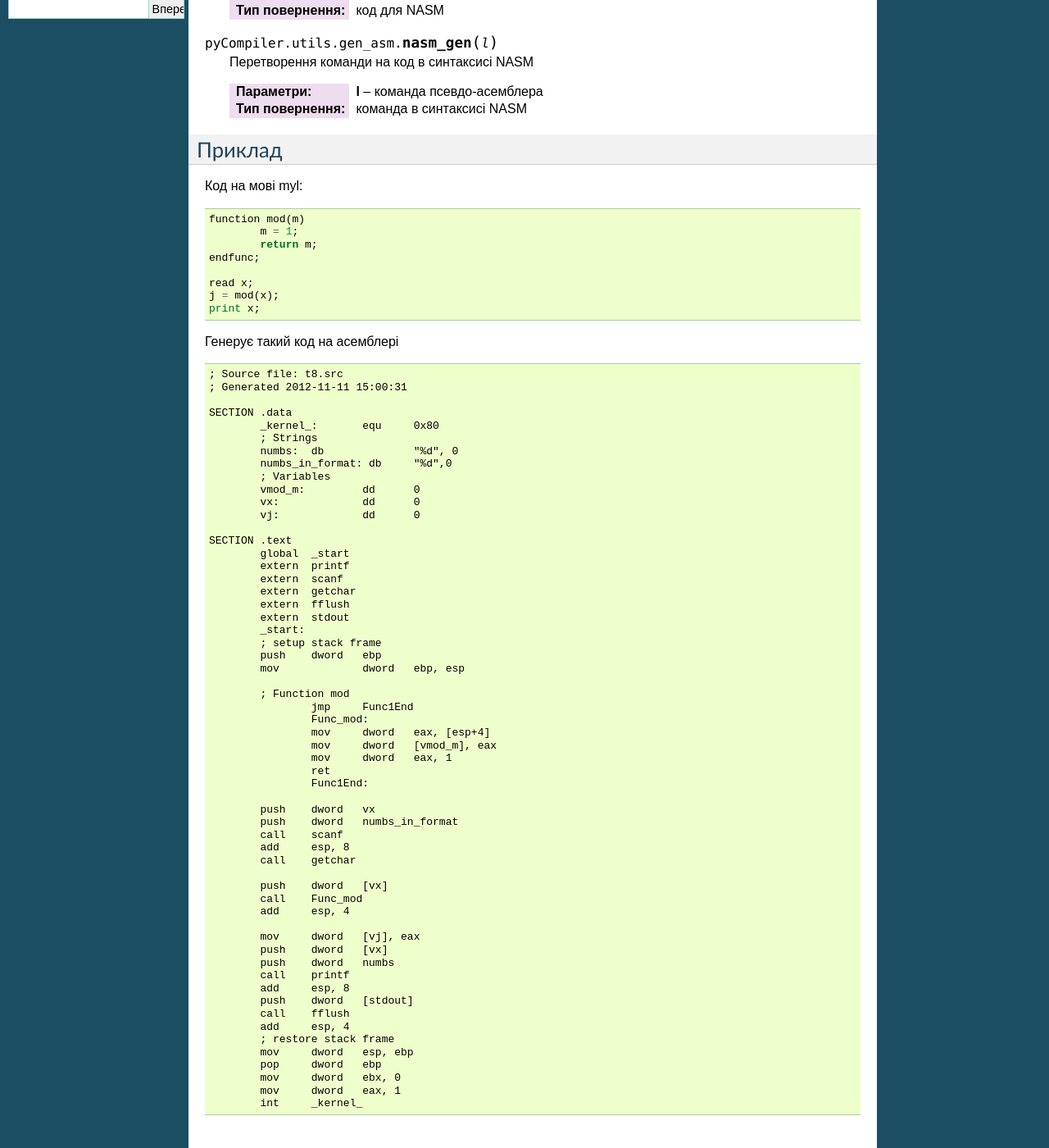
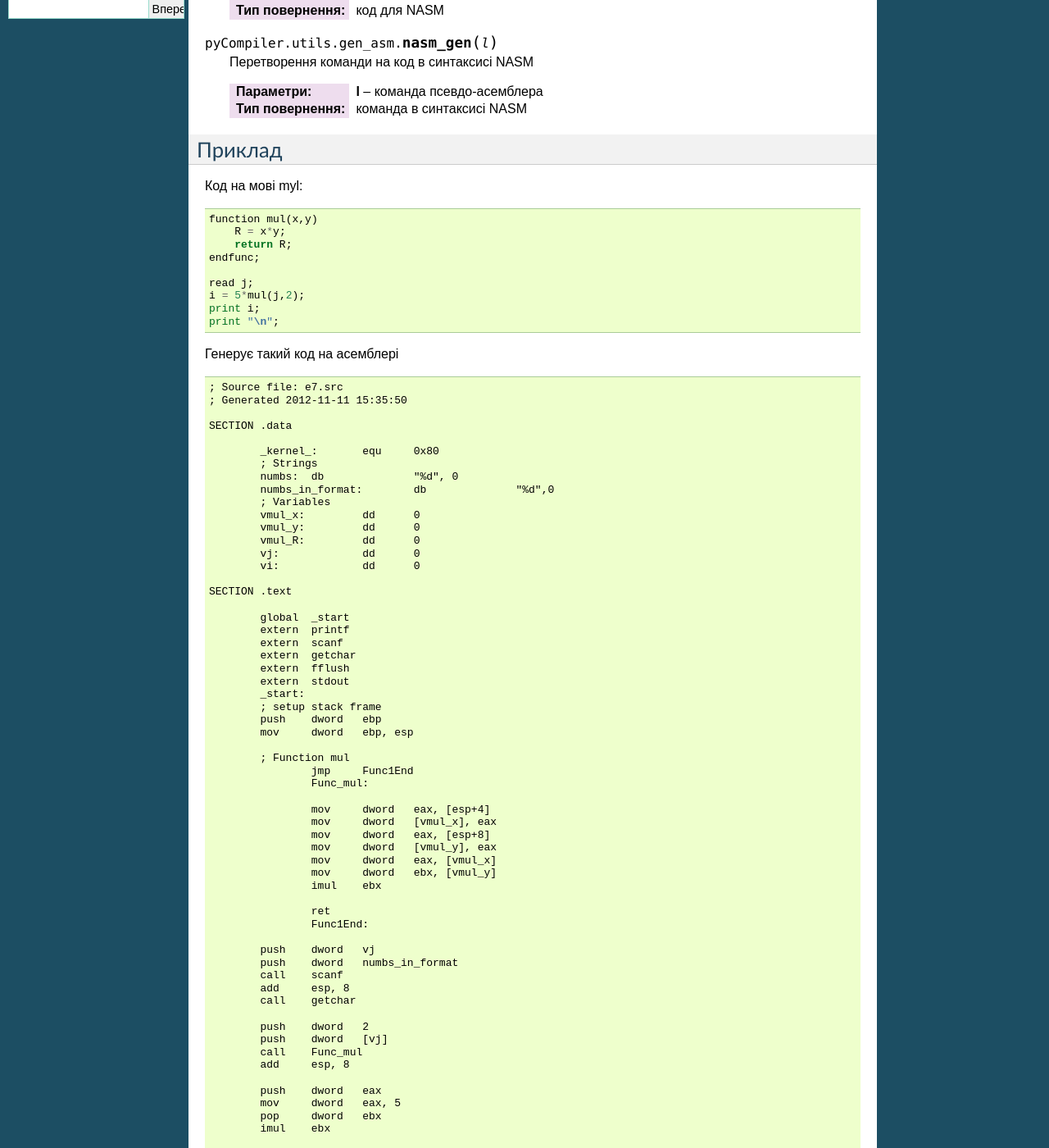
Before and after one commit to auliere/pyCompiler, a Sphinx documentation site: the page built from docs/source/asmgen.rst, in a window 1280 px wide and 1400 px high, scrolled down 398 px. Shown: the whole window at 82% size. Built offline with Sphinx 7.4.7, drawn with Linux system fonts in a browser that asks for light colours; formulas are drawn with MathJax 3; some of the changed text lies outside the part shown.

Commit message:
final docs

```diff
--- a/docs/source/asmgen.rst
+++ b/docs/source/asmgen.rst
@@ -28,33 +28,38 @@
 ------------------------------------------
 Код на мові myl::
 
-	function mod(m)
-		m = 1;
-		return m;
+	function mul(x,y)
+	    R = x*y;
+	    return R;
 	endfunc;
 
-	read x;
-	j = mod(x);
-	print x;
+	read j;
+	i = 5*mul(j,2);
+	print i;
+	print "\n";
 
 Генерує такий код на асемблері
 
 .. code-block:: none
 
-	; Source file: t8.src
-	; Generated 2012-11-11 15:00:31
+	; Source file: e7.src
+	; Generated 2012-11-11 15:35:50
 
 	SECTION .data
+
 		_kernel_:	equ	0x80
 		; Strings
 		numbs:	db		"%d", 0
-		numbs_in_format: db	"%d",0
+		numbs_in_format:	db		"%d",0
 		; Variables
-		vmod_m:		dd	0
-		vx:		dd	0
+		vmul_x:		dd	0
+		vmul_y:		dd	0
+		vmul_R:		dd	0
 		vj:		dd	0
+		vi:		dd	0
 
 	SECTION .text
+
 		global	_start
 		extern	printf
 		extern	scanf
@@ -64,29 +69,41 @@
 		_start:
 		; setup stack frame
 		push	dword	ebp
-		mov		dword	ebp, esp
+		mov	dword	ebp, esp
 
-		; Function mod
+		; Function mul
 			jmp	Func1End
-			Func_mod:
+			Func_mul:
+
 			mov	dword	eax, [esp+4]
-			mov	dword	[vmod_m], eax
-			mov	dword	eax, 1
+			mov	dword	[vmul_x], eax
+			mov	dword	eax, [esp+8]
+			mov	dword	[vmul_y], eax
+			mov	dword	eax, [vmul_x]
+			mov	dword	ebx, [vmul_y]
+			imul	ebx
+
 			ret
 			Func1End:
 
-		push	dword	vx
+		push	dword	vj
 		push	dword	numbs_in_format
 		call	scanf
 		add	esp, 8
 		call	getchar
 
-		push	dword	[vx]
-		call	Func_mod
-		add	esp, 4
+		push	dword	2
+		push	dword	[vj]
+		call	Func_mul
+		add	esp, 8
 
-		mov	dword	[vj], eax
-		push	dword	[vx]
+		push	dword	eax
+		mov	dword	eax, 5
+		pop	dword	ebx
+		imul	ebx
+
+		mov	dword	[vi], eax
+		push	dword	[vi]
 		push	dword	numbs
 		call	printf
 		add	esp, 8
--- a/docs/source/conf.py
+++ b/docs/source/conf.py
@@ -177,7 +177,7 @@ latex_elements = {
 'papersize': 'a4paper',
 
 # The font size ('10pt', '11pt' or '12pt').
-'pointsize': '11pt',
+'pointsize': '12pt',
 
 'classoptions': ',openany,oneside',
 
--- a/docs/source/index.rst
+++ b/docs/source/index.rst
@@ -13,6 +13,7 @@
    language
    components
    instructions
+   additions
 
 
 
```
Also changed, not shown: docs/source/additions.rst (added, +56 -0 lines), docs/source/instructions.rst (+30 -0 lines), docs/source/intro.rst (+69 -4 lines), 6 other files.
